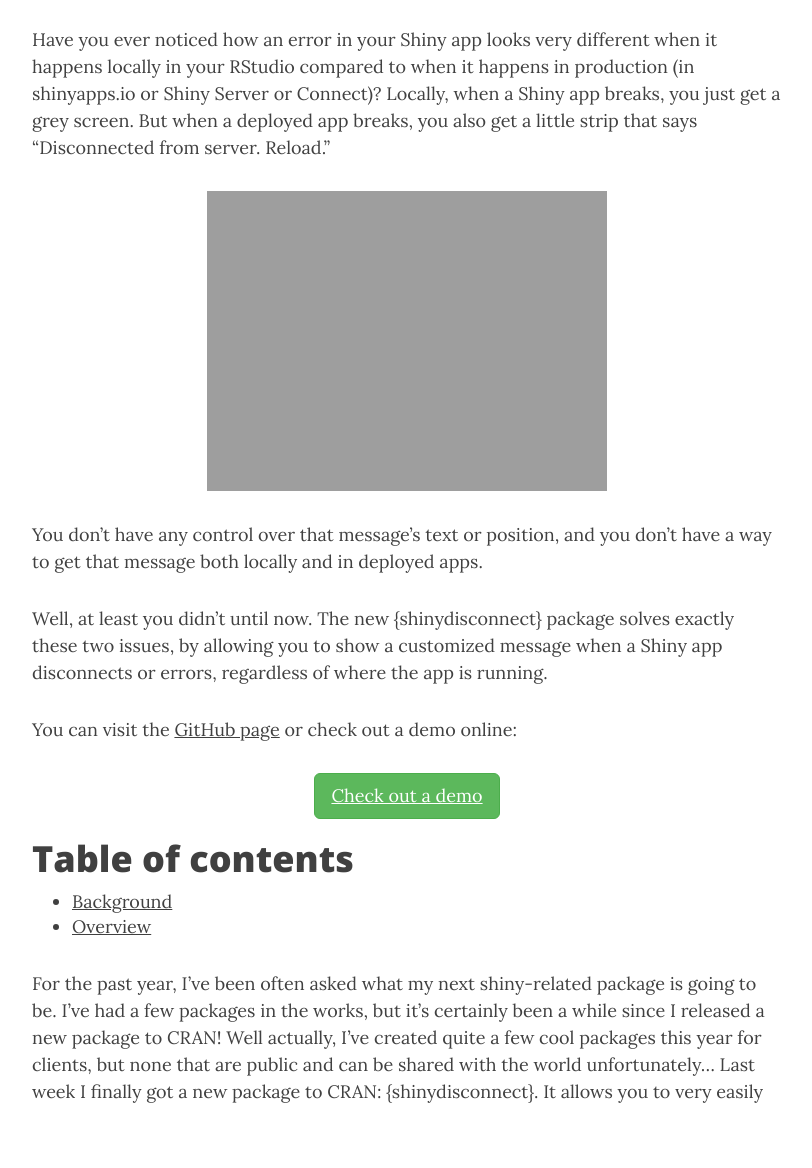
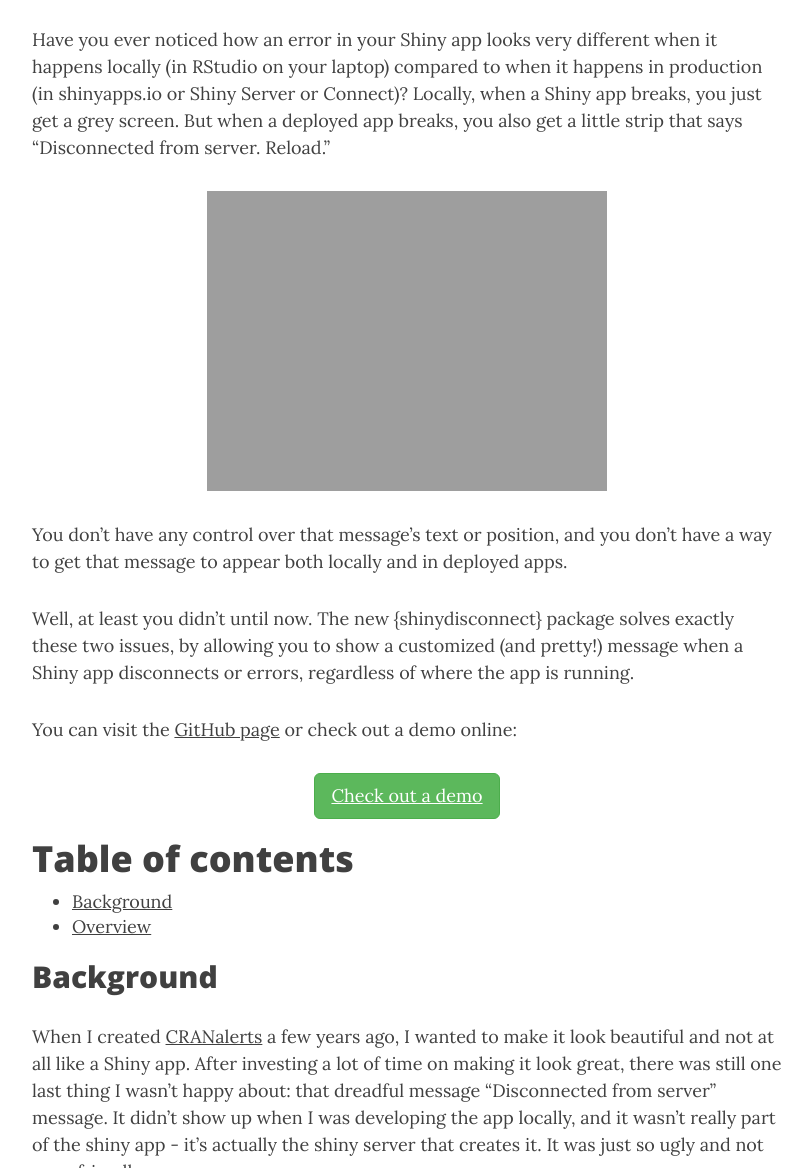
Before and after one commit to daattali/daattali.github.io, a Jekyll site: the page built from notblog/2020-07-28-shinydisconnect-package.md, in a window 1280 px wide and 1400 px high, scrolled down 560 px, cut to the strip 232-1400 px from the top of the window. Shown: the whole strip, without its empty margins (233-1045 px from the left). Built offline with Jekyll 4.4.1, drawn with Linux system fonts in a browser that asks for light colours; nearby versions of some CDN libraries; some of the changed text lies outside the part shown.

Commit message:
Update 2020-07-28-shinydisconnect-package.md

```diff
--- a/notblog/2020-07-28-shinydisconnect-package.md
+++ b/notblog/2020-07-28-shinydisconnect-package.md
@@ -8,13 +8,13 @@
 gh-badge: [follow, star]
 ---
 
-Have you ever noticed how an error in your Shiny app looks very different when it happens locally in your RStudio compared to when it happens in production (in shinyapps.io or Shiny Server or Connect)? Locally, when a Shiny app breaks, you just get a grey screen. But when a deployed app breaks, you also get a little strip that says "Disconnected from server. Reload."
+Have you ever noticed how an error in your Shiny app looks very different when it happens locally (in RStudio on your laptop) compared to when it happens in production (in shinyapps.io or Shiny Server or Connect)? Locally, when a Shiny app breaks, you just get a grey screen. But when a deployed app breaks, you also get a little strip that says "Disconnected from server. Reload."
 
 [![shiny default message]({{ site.url }}/img/blog/shinydisconnect/shinydisconnect-default-message.png){: .center }]({{ site.url }}/shinydisconnect/shinydisconnect-default-message.png)
 
-You don't have any control over that message's text or position, and you don't have a way to get that message both locally and in deployed apps.
+You don't have any control over that message's text or position, and you don't have a way to get that message to appear both locally and in deployed apps.
 
-Well, at least you didn't until now. The new {shinydisconnect} package solves exactly these two issues, by allowing you to show a customized message when a Shiny app disconnects or errors, regardless of where the app is running.
+Well, at least you didn't until now. The new {shinydisconnect} package solves exactly these two issues, by allowing you to show a customized (and pretty!) message when a Shiny app disconnects or errors, regardless of where the app is running.
 
 You can visit the [GitHub page](https://github.com/daattali/shinydisconnect/) or check out a demo online:
 
@@ -27,4 +27,12 @@
 - [Background](#background)
 - [Overview](#overview)
 
+## Background {#background}
+
+When I created [CRANalerts](https://cranalerts.com/) a few years ago, I wanted to make it look beautiful and not at all like a Shiny app. After investing a lot of time on making it look great, there was still one last thing I wasn't happy about: that dreadful message "Disconnected from server" message. It didn't show up when I was developing the app locally, and it wasn't really part of the shiny app - it's actually the shiny server that creates it. It was just so ugly and not user-friendly.
+
+I searched the internet for a solution, and there was none. There were other people asking for solutions, but none offered. I couldn't just let it go, and after many anxious hours of thinking I may have to settle for something I don't like, I eventually found a way to customize it.
+
+[![shinydisconnect simple look]({{ site.url }}/img/blog/shinydisconnect/shinydisconnect-simple.PNG){: .center }]({{ site.url }}/shinydisconnect/shinydisconnect-simple.PNG)
+
 For the past year, I've been often asked what my next shiny-related package is going to be. I've had a few packages in the works, but it's certainly been a while since I released a new package to CRAN! Well actually, I've created quite a few cool packages this year for clients, but none that are public and can be shared with the world unfortunately... Last week I finally got a new package to CRAN: {shinydisconnect}. It allows you to very easily
```
